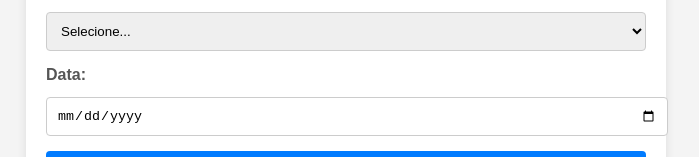
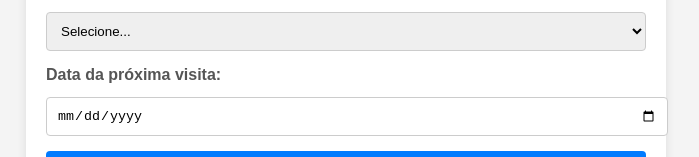
Before and after one commit to lhnl007hm/ordemServico, a plain HTML site: page index.html in a window 1280 px wide. Shown: the part 1858-2015 px from the top of the page, without its empty margins (294-993 px from the left). Drawn offline with nearby package versions, Linux system fonts and the light colour scheme.

Commit message:
Update index.html

```diff
--- a/index.html
+++ b/index.html
@@ -128,7 +128,7 @@
             <option value="Não">Em Andamento</option>
         </select>
 
-        <label for="dataProx">Data:</label>
+        <label for="dataProx">Data da próxima visita:</label>
         <input type="date" id="dataProx" required>
 
         <button type="button" onclick="gerarRelatorio()">Gerar Relatório</button>
```
